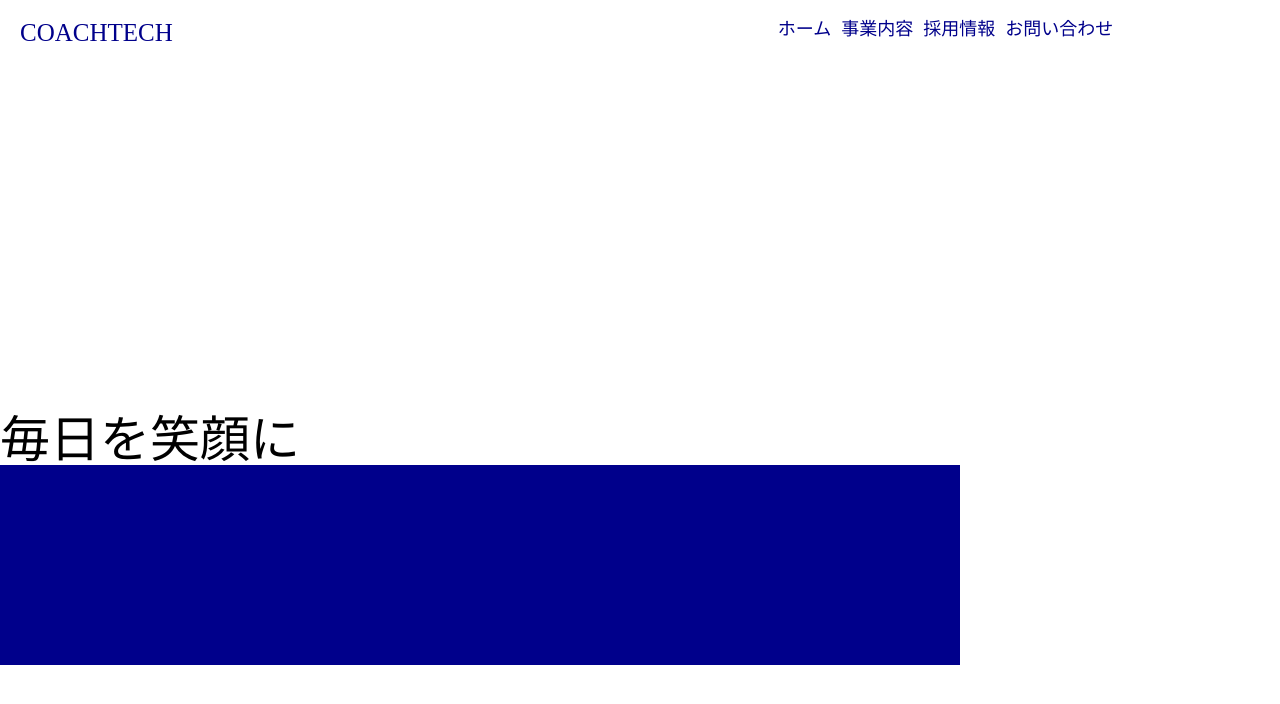
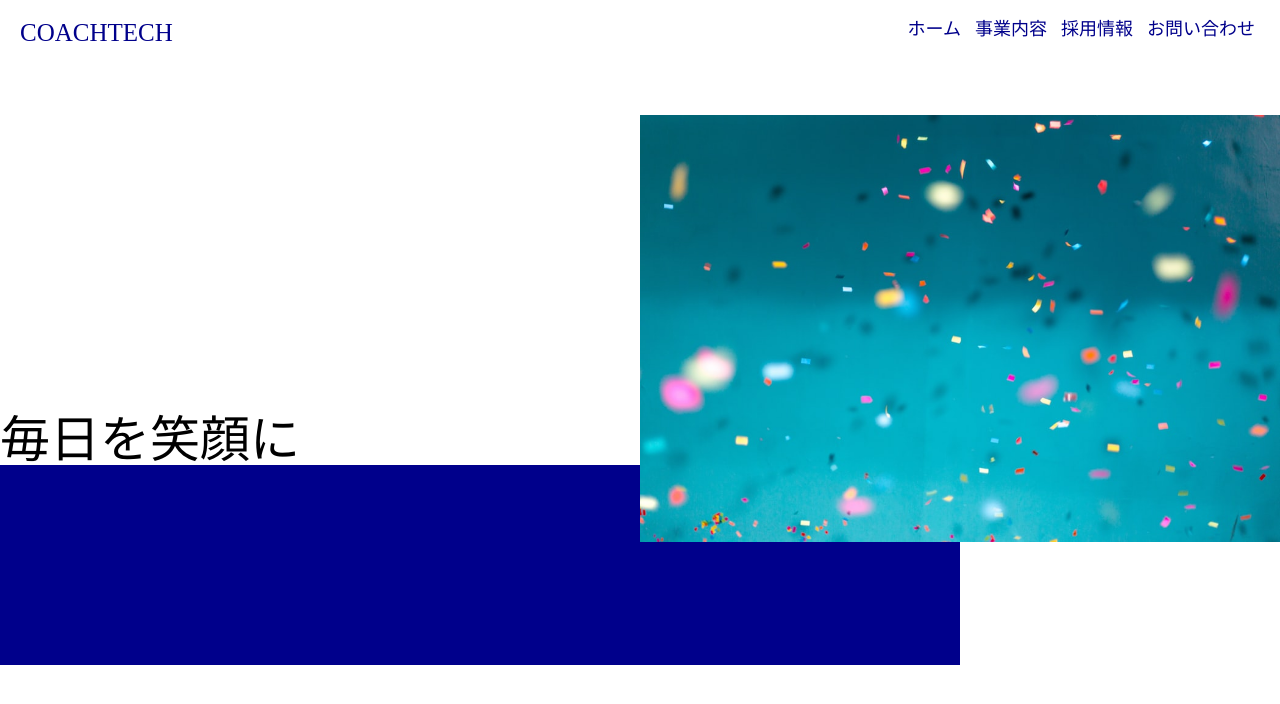
Before and after one commit to masayan-545/20210704saito, a plain HTML site: page index.html in a window 1280 px wide. Drawn offline with Linux system fonts and the light colour scheme.

Commit message:
second-commit

```diff
--- a/css/style.css
+++ b/css/style.css
@@ -3,10 +3,11 @@
   margin: 10px;
   padding: 10px;
   color: darkblue;
+  display: flex;
+  justify-content: space-between;
 }
 
 .left {
-  margin-right: 600px;
   font-size: 25px;
 }
 
@@ -41,5 +42,5 @@
   width: 50%;
   position: absolute;
   top: 50px;
-  left: 500px;
+  right: 0px;
 }
--- a/index.html
+++ b/index.html
@@ -11,13 +11,15 @@
 <body>
   <div class="frame">
     <span class="left">COACHTECH</span>
-    <span class="right">ホーム</span>
-    <span class="right">事業内容</span>
-    <span class="right">採用情報</span>
-    <span class="right">お問い合わせ</span>
+    <div>
+      <span class="right">ホーム</span>
+      <span class="right">事業内容</span>
+      <span class="right">採用情報</span>
+      <span class="right">お問い合わせ</span>
+    </div>
   </div>
   <div class="relative">
-    <img class="relative_img" src="../20210703saito/img/firstview.jpeg" alt="">
+    <img class="relative_img" src="../20210704saito/img/firstview.jpeg" alt="">
   </div>
   <div class="parent">
     <div class="text">毎日を笑顔に</div>
```
